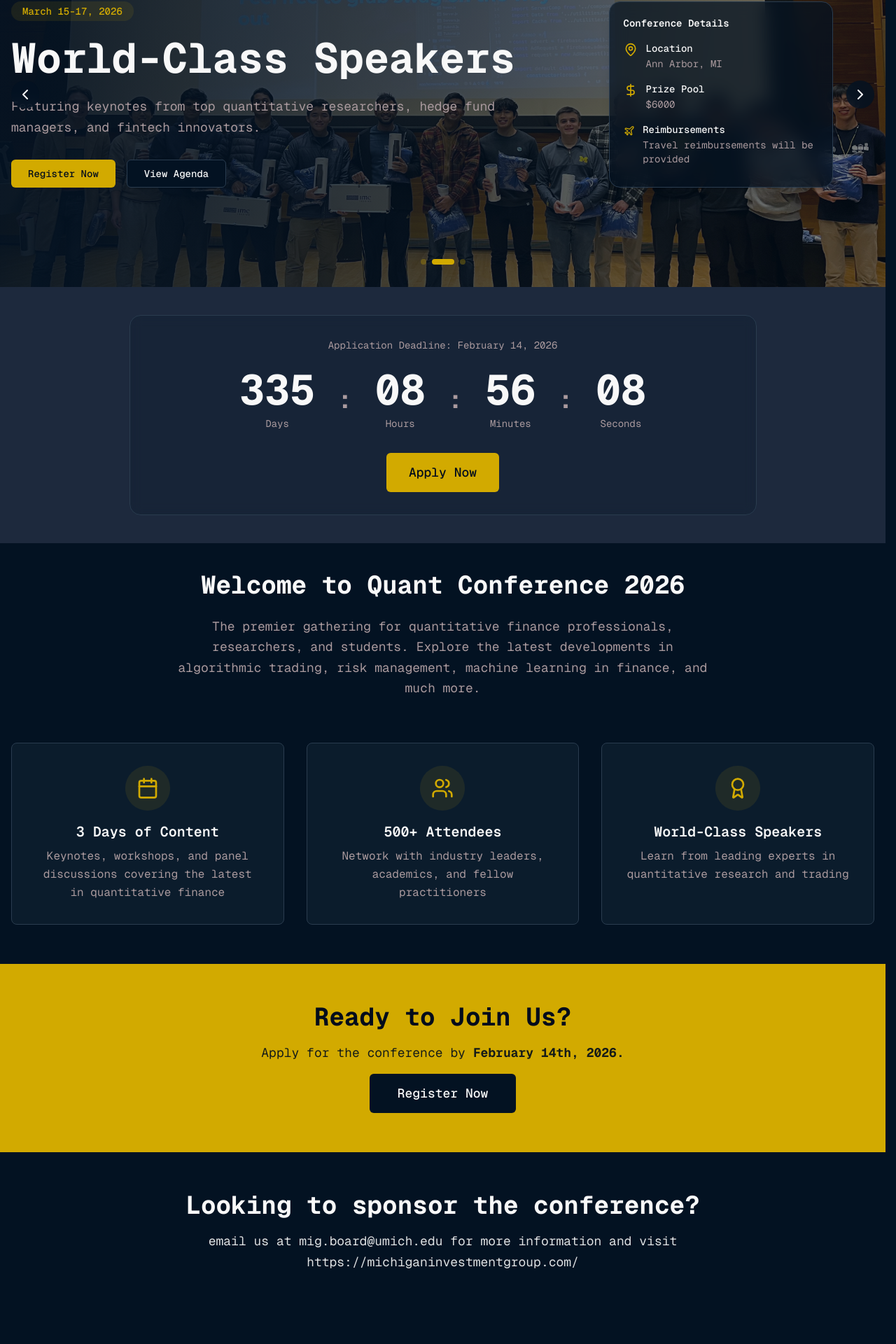
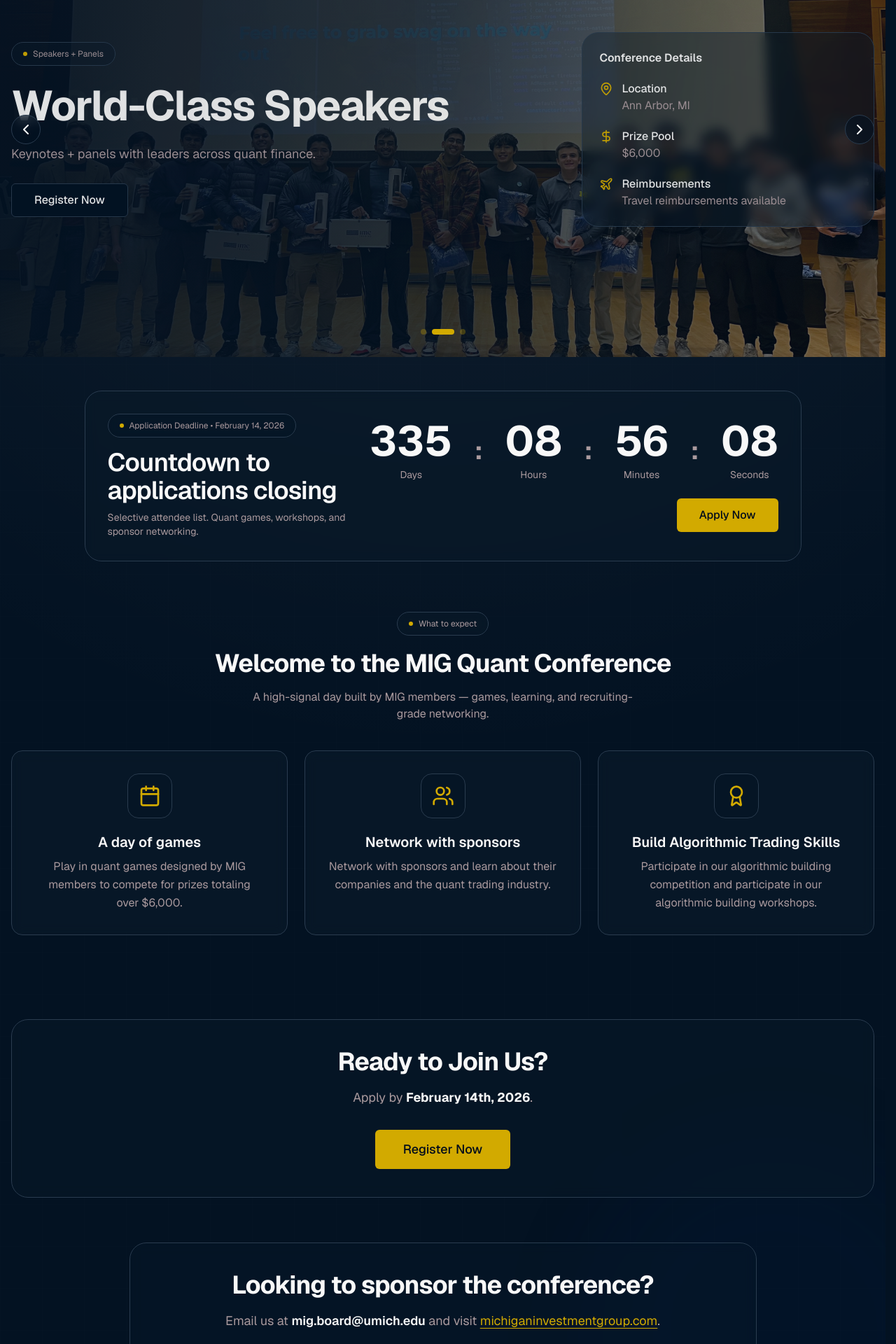
Before and after one commit to AryamanGoenka0910/MIGCONF25, a Next.js app: page / in a window 1280 px wide. Shown: the part 140-2060 px from the top of the page at 70% size. Before the commit the page ends 2013 px from the top, so only its background shows below. Built offline with nearby package versions, Linux system fonts and the light colour scheme; no server answers.

Commit message:
editing home page

```diff
--- a/app/globals.css
+++ b/app/globals.css
@@ -77,7 +77,6 @@
 
 @theme inline {
   --font-sans: "Geist", "Geist Fallback";
-  --font-mono: "Geist Mono", "Geist Mono Fallback";
   --color-t-primary: var(--t-primary);
   --color-background: var(--background);
   --color-foreground: var(--foreground);
--- a/app/layout.tsx
+++ b/app/layout.tsx
@@ -1,5 +1,5 @@
 import type { Metadata } from "next";
-import { Geist, Geist_Mono } from "next/font/google"
+import { Geist } from "next/font/google"
 import { Analytics } from "@vercel/analytics/react";
 
 import NavBar from "@/components/Navbar";
@@ -8,7 +8,6 @@
 
 
 const _geist = Geist({ subsets: ["latin"] })
-const _geistMono = Geist_Mono({ subsets: ["latin"] })
 
 export const metadata: Metadata = {
   title: {
@@ -56,7 +55,7 @@
 }>) {
   return (
     <html lang="en">
-      <body className={`${_geist.className} ${_geistMono.className} antialiased`}>
+      <body className={`${_geist.className} antialiased`}>
         <NavBar />
         {children}
         <Analytics />
--- a/app/page.tsx
+++ b/app/page.tsx
@@ -2,99 +2,158 @@
 
 import HeroCarousel from "@/components/home-components/hero-carousel"
 import CountdownTimer from "@/components/home-components/Timer"
-
 import { Button } from "@/components/ui/button"
 import { Calendar, Users, Award } from "lucide-react"
+import Link from "next/link"
+
+const infoCards = [
+  {
+    icon: <Calendar className="h-8 w-8 text-primary" />,
+    title: "A day of games",
+    description: "Play in quant games designed by MIG members to compete for prizes totaling over $6,000.",
+  },
+  {
+    icon: <Users className="h-8 w-8 text-primary" />,
+    title: "Network with sponsors",
+    description: "Network with sponsors and learn about their companies and the quant trading industry.",
+  },
+  {
+    icon: <Award className="h-8 w-8 text-primary" />,
+    title: "Build Algorithmic Trading Skills",
+    description: "Participate in our algorithmic building competition and participate in our algorithmic building workshops.",
+  },
+]
+
+function cn(...classes: Array<string | false | null | undefined>) {
+  return classes.filter(Boolean).join(" ")
+}
 
 export default function Home() {
   return (
-    <div className="min-h-screen">
+    <main className="relative min-h-screen overflow-hidden">
+      {/* Sponsor-page style background */}
+      <div className="pointer-events-none absolute inset-0">
+        <div className="absolute inset-0 bg-[radial-gradient(circle_at_top,rgba(255,255,255,0.06),transparent_55%)]" />
+        <div className="absolute inset-0 bg-[linear-gradient(to_right,rgba(255,255,255,0.06)_1px,transparent_1px),linear-gradient(to_bottom,rgba(255,255,255,0.06)_1px,transparent_1px)] bg-[size:60px_60px] opacity-[0.08]" />
+        <div className="absolute -top-44 left-1/2 h-[560px] w-[560px] -translate-x-1/2 rounded-full bg-primary/14 blur-3xl animate-[pulse_6s_ease-in-out_infinite]" />
+        <div className="absolute -bottom-44 right-[-120px] h-[560px] w-[560px] rounded-full bg-secondary/14 blur-3xl animate-[pulse_7s_ease-in-out_infinite]" />
+      </div>
+
+      <div className="relative">
         <HeroCarousel />
 
-      {/* Countdown and Apply Section */}
-      <section className="bg-muted py-10 text-foreground">
+        {/* Countdown / Apply */}
+        <section className="py-12 text-foreground">
           <div className="container mx-auto px-4">
-          <div className="mx-auto max-w-4xl rounded-2xl border border-border bg-card/30 p-8 backdrop-blur">
-            <div className="mb-6 text-center text-sm text-muted-foreground">Application Deadline: February 14, 2026</div>
+            <div className="mx-auto max-w-5xl rounded-3xl border border-border bg-card/40 p-8 backdrop-blur">
+              <div className="flex flex-col items-center justify-between gap-6 md:flex-row">
+                <div>
+                  <div className="inline-flex items-center gap-2 rounded-full border border-border bg-background/30 px-4 py-2 text-xs text-muted-foreground backdrop-blur">
+                    <span className="h-1.5 w-1.5 rounded-full bg-primary" />
+                    Application Deadline • February 14, 2026
+                  </div>
+                  <h2 className="mt-4 text-balance text-3xl font-semibold tracking-tight md:text-4xl">
+                    Countdown to applications closing
+                  </h2>
+                  <p className="mt-2 max-w-xl text-sm text-muted-foreground">
+                    Selective attendee list. Quant games, workshops, and sponsor networking.
+                  </p>
+                </div>
+
+                <div className="w-full md:w-auto">
                   <CountdownTimer targetDate="2026-02-14T00:00:00Z" />
-            <div className="mt-8 text-center">
-              <Button size="xxl" className="bg-primary px-8 text-primary-foreground hover:bg-primary/90">
+                  <div className="mt-6 flex justify-center md:justify-end">
+                    <Button size="xl" variant="default">
                       Apply Now
                     </Button>
                   </div>
                 </div>
               </div>
+            </div>
+          </div>
         </section>
 
-       {/* About Section */}
-       <section className="pt-10 pb-14">
+        {/* About */}
+        <section className="pb-16 pt-6">
           <div className="container mx-auto px-4">
             <div className="mx-auto max-w-3xl text-center">
-            <h2 className="text-balance text-4xl font-bold text-foreground">Welcome to Quant Conference 2026</h2>
-            <p className="mt-6 text-pretty text-lg leading-relaxed text-muted-foreground">
-              The premier gathering for quantitative finance professionals, researchers, and students. Explore the
-              latest developments in algorithmic trading, risk management, machine learning in finance, and much more.
+              <div className="inline-flex items-center gap-2 rounded-full border border-border bg-card/40 px-4 py-2 text-xs text-muted-foreground backdrop-blur">
+                <span className="h-1.5 w-1.5 rounded-full bg-primary" />
+                What to expect
+              </div>
+              <h2 className="mt-5 text-balance text-4xl font-bold tracking-tight text-foreground">
+                Welcome to the MIG Quant Conference
+              </h2>
+              <p className="mx-auto mt-4 max-w-2xl text-pretty text-muted-foreground">
+                A high-signal day built by MIG members — games, learning, and recruiting-grade networking.
               </p>
             </div>
 
-          <div className="mt-16 grid gap-8 md:grid-cols-3">
-            <div className="rounded-lg border border-border bg-card p-8 text-center">
-              <div className="mx-auto flex h-16 w-16 items-center justify-center rounded-full bg-primary/10">
-                <Calendar className="h-8 w-8 text-primary" />
-              </div>
-              <h3 className="mt-4 text-xl font-semibold text-card-foreground">3 Days of Content</h3>
-              <p className="mt-2 text-pretty leading-relaxed text-muted-foreground">
-                Keynotes, workshops, and panel discussions covering the latest in quantitative finance
-              </p>
+            <div className="mt-10 grid gap-6 md:grid-cols-3">
+              {infoCards.map((card, idx) => (
+                <div
+                  key={card.title}
+                  className={cn(
+                    "group relative overflow-hidden rounded-2xl border border-border bg-card/55 p-8 text-center backdrop-blur",
+                    "transition-transform duration-300 will-change-transform hover:-translate-y-1",
+                    "animate-fade-in-up opacity-0"
+                  )}
+                  style={{ animationDelay: `${idx * 120}ms` }}
+                >
+                  {/* shine sweep */}
+                  <div className="pointer-events-none absolute inset-0 opacity-0 transition-opacity duration-300 group-hover:opacity-100">
+                    <div className="absolute -left-1/3 top-0 h-full w-1/2 rotate-12 bg-gradient-to-r from-transparent via-foreground/10 to-transparent blur-md" />
                   </div>
 
-            <div className="rounded-lg border border-border bg-card p-8 text-center">
-              <div className="mx-auto flex h-16 w-16 items-center justify-center rounded-full bg-primary/10">
-                <Users className="h-8 w-8 text-primary" />
+                  <div className="mx-auto flex h-16 w-16 items-center justify-center rounded-2xl border border-border bg-background/35">
+                    {card.icon}
                   </div>
-              <h3 className="mt-4 text-xl font-semibold text-card-foreground">500+ Attendees</h3>
-              <p className="mt-2 text-pretty leading-relaxed text-muted-foreground">
-                Network with industry leaders, academics, and fellow practitioners
+                  <h3 className="mt-5 text-xl font-semibold text-card-foreground">{card.title}</h3>
+                  <p className="mt-2 text-pretty leading-relaxed text-muted-foreground">{card.description}</p>
+                </div>
+              ))}
+            </div>
+          </div>
+        </section>
+
+        {/* CTA (attendee) */}
+        <section className="py-14">
+          <div className="container mx-auto px-4">
+            <div className="rounded-3xl border border-border bg-card/40 p-10 text-center backdrop-blur">
+              <div className="mx-auto max-w-2xl">
+                <h2 className="text-balance text-4xl font-bold tracking-tight">Ready to Join Us?</h2>
+                <p className="mx-auto mt-4 max-w-2xl text-pretty text-lg leading-relaxed text-muted-foreground">
+                  Apply by <strong className="text-foreground">February 14th, 2026</strong>.
                 </p>
+                <div className="mt-8 flex flex-col items-center justify-center gap-4 sm:flex-row">
+                  <Button size="xxl" variant="default">
+                    Register Now
+                  </Button>
                 </div>
-
-            <div className="rounded-lg border border-border bg-card p-8 text-center">
-              <div className="mx-auto flex h-16 w-16 items-center justify-center rounded-full bg-primary/10">
-                <Award className="h-8 w-8 text-primary" />
-              </div>
-              <h3 className="mt-4 text-xl font-semibold text-card-foreground">World-Class Speakers</h3>
-              <p className="mt-2 text-pretty leading-relaxed text-muted-foreground">
-                Learn from leading experts in quantitative research and trading
-              </p>
               </div>
             </div>
           </div>
         </section>
 
-      {/* CTA Section */}
-      <section className="bg-primary py-14 text-primary-foreground">
+        {/* Sponsor info (still ok to keep) */}
+        <section className="pb-16 pt-2 text-foreground">
           <div className="container mx-auto px-4 text-center">
-          <h2 className="text-balance text-4xl font-bold">Ready to Join Us?</h2>
-          <p className="mx-auto mt-4 max-w-2xl text-pretty text-lg leading-relaxed opacity-90">
-            Apply for the conference by <strong>February 14th, 2026.</strong>
+            <div className="mx-auto max-w-4xl rounded-3xl border border-border bg-card/35 p-10 backdrop-blur">
+              <h2 className="text-balance text-3xl font-bold tracking-tight md:text-4xl">
+                Looking to sponsor the conference?
+              </h2>
+              <p className="mx-auto mt-4 max-w-3xl text-pretty text-base leading-relaxed text-muted-foreground md:text-lg">
+                Email us at{" "}
+                <span className="font-semibold text-foreground">mig.board@umich.edu</span> and visit{" "}
+                <Link className="text-primary underline underline-offset-4" href="https://michiganinvestmentgroup.com/" target="_blank">
+                  michiganinvestmentgroup.com
+                </Link>
+                .
               </p>
-          <div className="mt-4 flex flex-col items-center justify-center gap-4 sm:flex-row">
-            <Button size="xxl" variant="secondary" className="bg-background text-foreground hover:bg-background/90">
-              Register Now
-            </Button>
             </div>
           </div>
         </section>
-
-      {/* CTA Section */}
-      <section className="py-14 text-foreground">
-        <div className="container mx-auto px-4 text-center">
-          <h2 className="text-balance text-4xl font-bold">Looking to sponsor the conference?</h2>
-          <p className="mx-auto mt-4 max-w-4xl text-pretty text-lg leading-relaxed opacity-90">
-           email us at mig.board@umich.edu for more information and visit https://michiganinvestmentgroup.com/
-          </p>
       </div>
-      </section>
-    </div>
-  );
+    </main>
+  )
 }
--- a/components/home-components/hero-carousel.tsx
+++ b/components/home-components/hero-carousel.tsx
@@ -7,118 +7,132 @@
 const slides = [
   {
     title: "MIG Quant Conference",
-    description:
-      "Join industry experts, academics, and practitioners for three days of cutting-edge research and networking.",
+    description: "A high-signal day of quant games, workshops, and networking — built by MIG.",
     image: "/hero.jpg",
+    pill: "March 15, 2026",
   },
   {
     title: "World-Class Speakers",
-    description: "Featuring keynotes from top quantitative researchers, hedge fund managers, and fintech innovators.",
+    description: "Keynotes + panels with leaders across quant finance.",
     image: "/IMG_6198.jpg",
+    pill: "Speakers + Panels",
   },
   {
     title: "Sponsor Networking",
-    description: "Build relationships with peers, potential employers, and industry leaders in quantitative finance.",
+    description: "Meet firms shaping markets — and learn what it takes to break into quant.",
     image: "/hero.jpg",
+    pill: "Networking",
   },
 ]
+
+function cn(...classes: Array<string | false | null | undefined>) {
+  return classes.filter(Boolean).join(" ")
+}
 
 const HeroCarousel = () => {
   const [currentSlide, setCurrentSlide] = useState(0)
 
   useEffect(() => {
-    const timer = setInterval(() => {
-      setCurrentSlide((prev) => (prev + 1) % slides.length)
-    }, 5000)
+    const timer = setInterval(() => setCurrentSlide((prev) => (prev + 1) % slides.length), 5500)
     return () => clearInterval(timer)
   }, [])
 
-  const nextSlide = () => {
-    setCurrentSlide((prev) => (prev + 1) % slides.length)
-  }
-
-  const prevSlide = () => {
-    setCurrentSlide((prev) => (prev - 1 + slides.length) % slides.length)
-  }
+  const nextSlide = () => setCurrentSlide((prev) => (prev + 1) % slides.length)
+  const prevSlide = () => setCurrentSlide((prev) => (prev - 1 + slides.length) % slides.length)
 
   return (
-    <div className="relative md:h-[550px] h-[610px] w-full overflow-hidden bg-muted">
+    <section className="relative h-[650px] w-full overflow-hidden">
       {slides.map((slide, index) => (
         <div
           key={index}
-          className={`absolute inset-0 transition-opacity duration-700 ${
+          className={cn(
+            "absolute inset-0 transition-opacity duration-700",
             index === currentSlide ? "opacity-100" : "opacity-0"
-          }`}
+          )}
         >
-          <div className="absolute inset-0 bg-cover bg-center" style={{ backgroundImage: `url(${slide.image})` }}>
-            <div className="absolute inset-0 bg-linear-to-r from-background/95 to-background/50" />
-          </div>
+          {/* Background image */}
+          <div className="absolute inset-0 bg-cover bg-center" style={{ backgroundImage: `url(${slide.image})` }} />
+
+          {/* Dark glass overlay */}
+          <div className="absolute inset-0 bg-gradient-to-r from-background/95 via-background/80 to-background/45" />
+
           <div className="relative flex h-full items-center">
-            <div className="container mx-auto flex h-full items-center px-4">
-              <div className="flex w-full flex-col items-stretch gap-6 md:flex-row md:gap-10">
-                <div className="min-w-0 w-full max-w-3xl space-y-4 md:flex-1">
-                <div className="inline-block rounded-full bg-primary/10 px-4 py-1 text-sm font-medium text-primary">
-                  March 15-17, 2026
+            <div className="container mx-auto px-4">
+              <div className="grid items-center gap-10 md:grid-cols-[1.3fr_0.7fr]">
+                {/* Left content */}
+                <div className="animate-fade-in-up opacity-0" style={{ animationDelay: "40ms" }}>
+                  <div className="inline-flex items-center gap-2 rounded-full border border-border bg-card/40 px-4 py-2 text-xs text-muted-foreground backdrop-blur">
+                    <span className="h-1.5 w-1.5 rounded-full bg-primary" />
+                    {slide.pill}
+                  </div>
+
+                  <h1 className="mt-5 text-balance text-4xl font-bold leading-tight tracking-tight md:text-6xl">
+                    {slide.title}
+                  </h1>
+                  <p className="mt-4 max-w-2xl text-pretty text-base leading-relaxed text-muted-foreground md:text-lg">
+                    {slide.description}
+                  </p>
+
+                  <div className="mt-7 flex flex-wrap gap-3">
+                    <Button size="xl" variant="outline">
+                      Register Now
+                    </Button>
+                  </div>
                 </div>
-                <h1 className="text-balance lg:text-6xl text-3xl font-bold leading-tight text-foreground">
-                  {slide.title}
-                </h1>
-                <p className="text-pretty text-lg leading-relaxed text-muted-foreground">{slide.description}</p>
-                <div className="flex gap-4 pt-4">
-                  <Button size="lg">Register Now</Button>
-                  <Button size="lg" variant="outline">
-                    View Agenda
-                  </Button>
-                </div>
-              </div>
-              <div className="flex min-w-0 w-full justify-center items-stretch md:w-[340px] lg:w-1/3">
-                <div className="h-full w-full rounded-2xl border border-border bg-background/70 p-4 shadow-lg backdrop-blur-md md:max-w-xs md:p-5">
-                  <div className="space-y-4">
-                    <div className="text-sm font-semibold text-foreground">Conference Details</div>
+
+                {/* Right glass details card */}
+                <div className="group relative overflow-hidden rounded-3xl border border-border bg-card/40 p-6 backdrop-blur animate-fade-in-up opacity-0"
+                     style={{ animationDelay: "120ms" }}>
+                  {/* shine sweep */}
+                  <div className="pointer-events-none absolute inset-0 opacity-0 transition-opacity duration-300 group-hover:opacity-100">
+                    <div className="absolute -left-1/3 top-0 h-full w-1/2 rotate-12 bg-gradient-to-r from-transparent via-foreground/10 to-transparent blur-md" />
+                  </div>
+
+                  <div className="relative space-y-5 text-md">
+                    <div className="font-semibold text-foreground">Conference Details</div>
 
                     <div className="flex items-start gap-3">
                       <MapPin className="mt-0.5 h-5 w-5 text-primary" />
-                      <div className="space-y-0.5">
-                        <div className="text-sm font-medium text-foreground">Location</div>
-                        <div className="text-sm text-muted-foreground">Ann Arbor, MI</div>
+                      <div>
+                        <div className="font-medium text-foreground">Location</div>
+                        <div className="text-muted-foreground">Ann Arbor, MI</div>
                       </div>
                     </div>
 
                     <div className="flex items-start gap-3">
                       <DollarSign className="mt-0.5 h-5 w-5 text-primary" />
-                      <div className="space-y-0.5">
-                        <div className="text-sm font-medium text-foreground">Prize Pool</div>
-                        <div className="text-sm text-muted-foreground">$6000</div>
+                      <div>
+                        <div className="font-medium text-foreground">Prize Pool</div>
+                        <div className="text-muted-foreground">$6,000</div>
                       </div>
                     </div>
 
                     <div className="flex items-start gap-3">
                       <Plane className="mt-0.5 h-5 w-5 text-primary" />
-                      <div className="space-y-0.5">
-                        <div className="text-sm font-medium text-foreground">Reimbursements</div>
-                        <div className="text-sm text-muted-foreground">Travel reimbursements will be provided</div>
+                      <div>
+                        <div className="font-medium text-foreground">Reimbursements</div>
+                        <div className="text-muted-foreground">Travel reimbursements available</div>
                       </div>
                     </div>
                   </div>
                 </div>
-              </div>
               </div>
             </div>
           </div>
         </div>
       ))}
 
-      {/* Navigation Buttons */}
+      {/* Nav buttons */}
       <button
         onClick={prevSlide}
-        className="absolute left-4 top-1/2 -translate-y-1/2 rounded-full bg-background/80 p-2 backdrop-blur-sm transition-colors hover:bg-background"
+        className="absolute left-4 top-1/2 -translate-y-1/2 rounded-full border border-border bg-background/55 p-2 backdrop-blur transition-colors hover:bg-accent/10"
         aria-label="Previous slide"
       >
         <ChevronLeft className="h-6 w-6" />
       </button>
       <button
         onClick={nextSlide}
-        className="absolute right-4 top-1/2 -translate-y-1/2 rounded-full bg-background/80 p-2 backdrop-blur-sm transition-colors hover:bg-background"
+        className="absolute right-4 top-1/2 -translate-y-1/2 rounded-full border border-border bg-background/55 p-2 backdrop-blur transition-colors hover:bg-accent/10"
         aria-label="Next slide"
       >
         <ChevronRight className="h-6 w-6" />
@@ -130,15 +144,16 @@
           <button
             key={index}
             onClick={() => setCurrentSlide(index)}
-            className={`h-2 w-2 rounded-full transition-all ${
+            className={cn(
+              "h-2 w-2 rounded-full transition-all",
               index === currentSlide ? "w-8 bg-primary" : "bg-primary/30 hover:bg-primary/50"
-            }`}
+            )}
             aria-label={`Go to slide ${index + 1}`}
           />
         ))}
       </div>
-    </div>
+    </section>
   )
 }
 
-export default HeroCarousel;
+export default HeroCarousel
```
Lines whose indentation alone changed are shown as unchanged.
